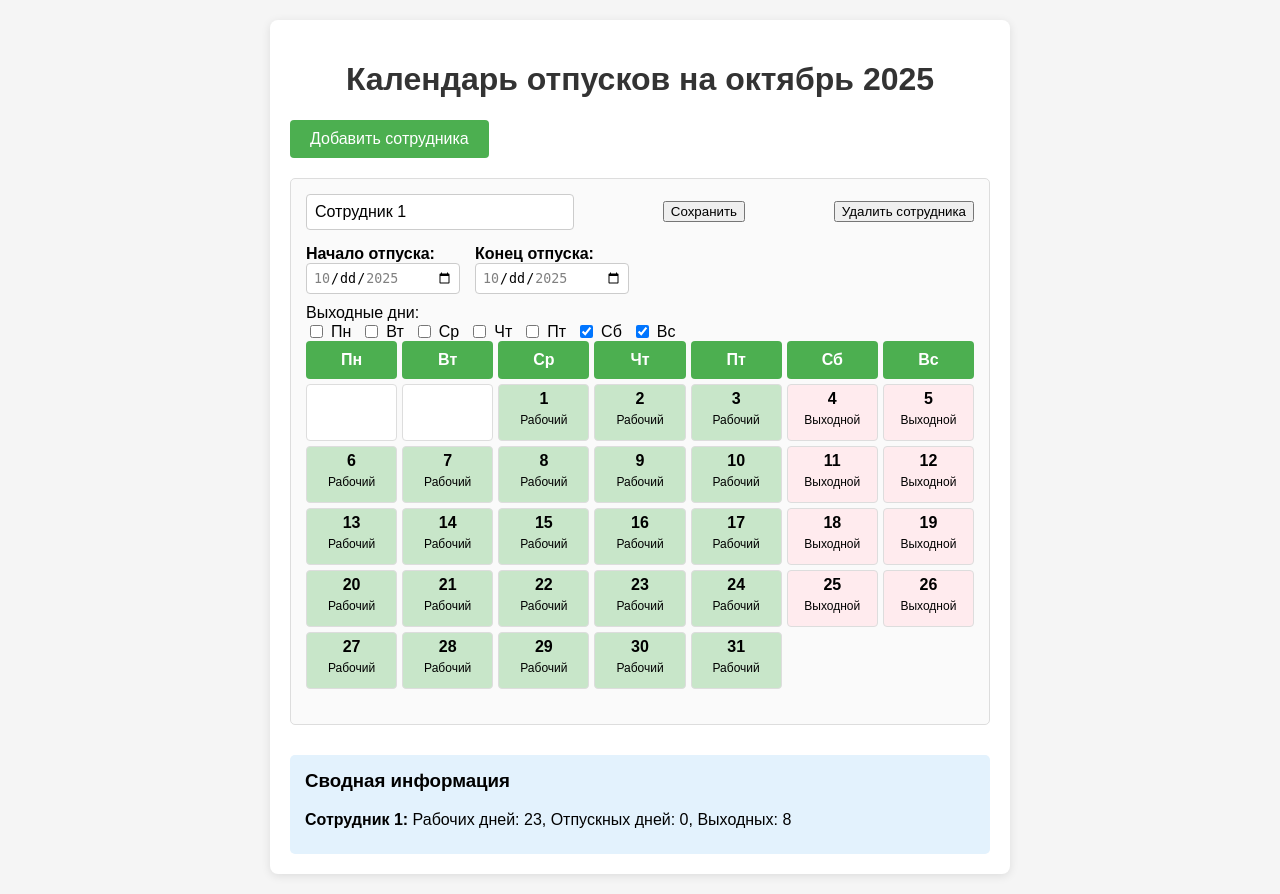
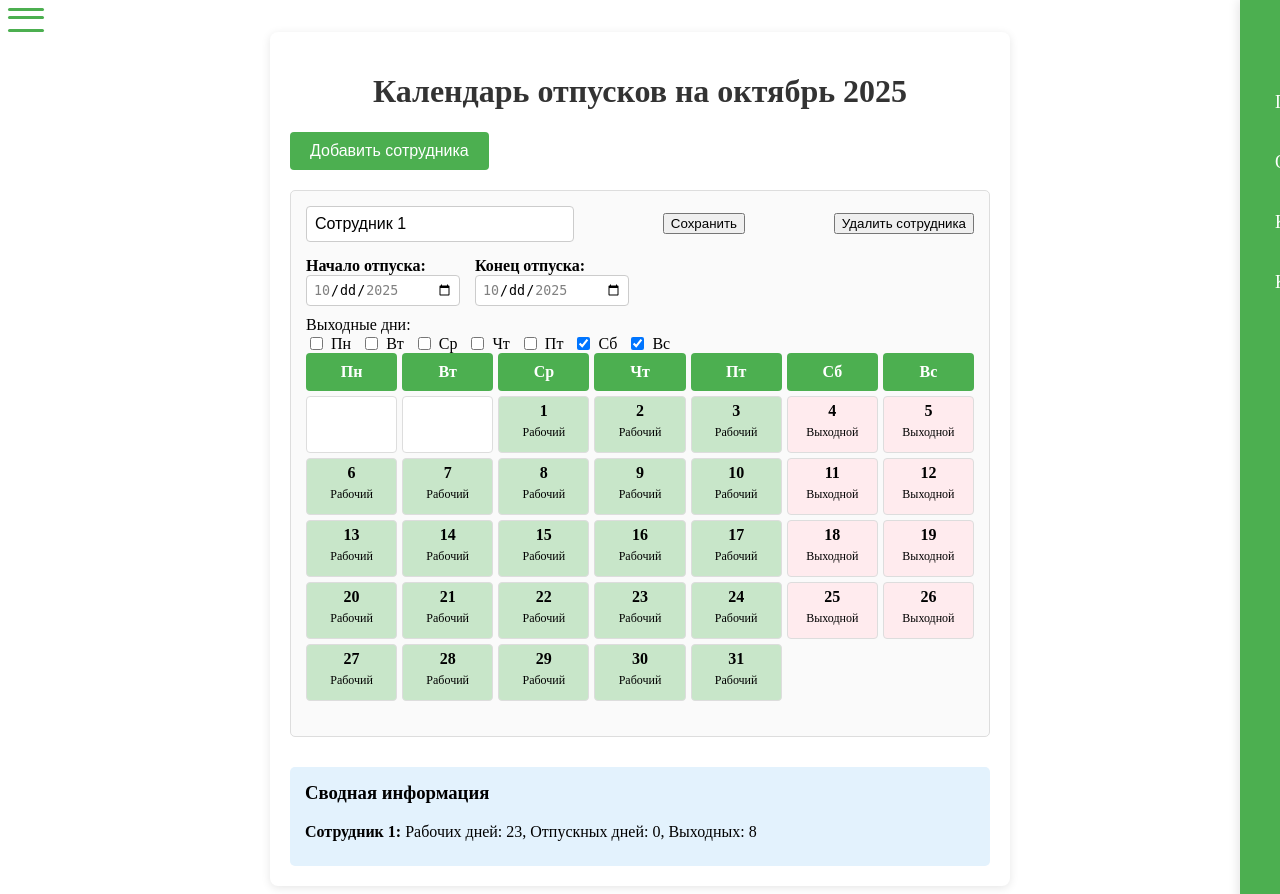
Before and after one commit to PyRusAdmin/Formation-work-schedule, a FastAPI app: page / in a window 1280 px wide. Run offline with FastAPI, Linux system fonts and the light colour scheme.

Commit message:
Формирование бургер меню

```diff
--- a/templates/index.html
+++ b/templates/index.html
@@ -5,6 +5,127 @@
     <meta name="viewport" content="width=device-width, initial-scale=1.0">
     <title>Календарь отпусков на октябрь 2025</title>
     <style>
+
+        <!--        Бургер меню-->
+/* Бургер-меню — улучшенная версия */
+.menu {
+    position: fixed;
+    top: 20px;
+    right: 20px;
+    z-index: 1000;
+}
+
+.burger-checkbox {
+    position: absolute;
+    visibility: hidden;
+}
+
+.burger {
+    position: relative;
+    z-index: 1;
+    cursor: pointer;
+    display: block;
+    width: 36px;
+    height: 24px;
+    background: transparent;
+    border: none;
+    padding: 0;
+}
+
+.burger::before,
+.burger::after {
+    content: '';
+    position: absolute;
+    left: 0;
+    width: 100%;
+    height: 3px;
+    background: #4CAF50; /* Зелёный, как кнопки */
+    border-radius: 3px;
+    transition: all 0.3s ease;
+}
+
+.burger::before {
+    top: 0;
+    box-shadow: 0 8px 0 #4CAF50;
+}
+
+.burger::after {
+    bottom: 0;
+}
+
+.burger-checkbox:checked + .burger::before {
+    top: 10px;
+    transform: rotate(45deg);
+    box-shadow: 0 0 0 transparent;
+}
+
+.burger-checkbox:checked + .burger::after {
+    bottom: 10px;
+    transform: rotate(-45deg);
+}
+
+.menu-list {
+    position: fixed;
+    top: 0;
+    right: -250px; /* Скрываем за пределами экрана */
+    width: 250px;
+    height: 100vh;
+    background: #4CAF50; /* Зелёный фон */
+    padding: 80px 20px 30px;
+    margin: 0;
+    list-style: none;
+    transition: right 0.3s ease;
+    box-shadow: -2px 0 10px rgba(0,0,0,0.1);
+    z-index: 999;
+}
+
+.menu-list li {
+    margin-bottom: 15px;
+}
+
+.menu-item {
+    display: block;
+    padding: 12px 15px;
+    color: white;
+    font-size: 18px;
+    text-align: left;
+    text-decoration: none;
+    border-radius: 6px;
+    transition: background 0.2s ease;
+}
+
+.menu-item:hover {
+    background: rgba(255,255,255,0.2);
+}
+
+/* Плавное появление меню */
+.burger-checkbox:checked ~ .menu-list {
+    right: 0;
+}
+
+/* Затемнение фона при открытом меню */
+.overlay {
+    position: fixed;
+    top: 0;
+    left: 0;
+    width: 100%;
+    height: 100%;
+    background: rgba(0,0,0,0.4);
+    z-index: 998;
+    opacity: 0;
+    visibility: hidden;
+    transition: opacity 0.3s ease, visibility 0.3s;
+}
+
+.burger-checkbox:checked ~ .overlay {
+    opacity: 1;
+    visibility: visible;
+}
+
+
+
+        <!--        Основной проект-->
+
                 body {
                     font-family: Arial, sans-serif;
                     margin: 20px;
@@ -176,6 +297,21 @@
     </style>
 </head>
 <body>
+
+
+<div class="menu">
+    <input type="checkbox" id="burger-checkbox" class="burger-checkbox">
+    <label for="burger-checkbox" class="burger"></label>
+    <div class="overlay"></div> <!-- Добавлено -->
+    <ul class="menu-list">
+        <li><a href="#" class="menu-item">Главная</a></li>
+        <li><a href="#" class="menu-item">О нас</a></li>
+        <li><a href="#" class="menu-item">Команда</a></li>
+        <li><a href="#" class="menu-item">Контакты</a></li>
+    </ul>
+</div>
+
+
 <div class="container">
     <h1>Календарь отпусков на октябрь 2025</h1>
 
@@ -517,5 +653,15 @@
         return {workingDays, vacationDays, weekendDays};
     }
 </script>
+
+
+<script>
+    // Закрытие меню при клике на оверлей
+    document.querySelector('.overlay').addEventListener('click', function() {
+        document.getElementById('burger-checkbox').checked = false;
+    });
+</script>
+
+
 </body>
 </html>
```
Lines whose indentation alone changed are shown as unchanged.
